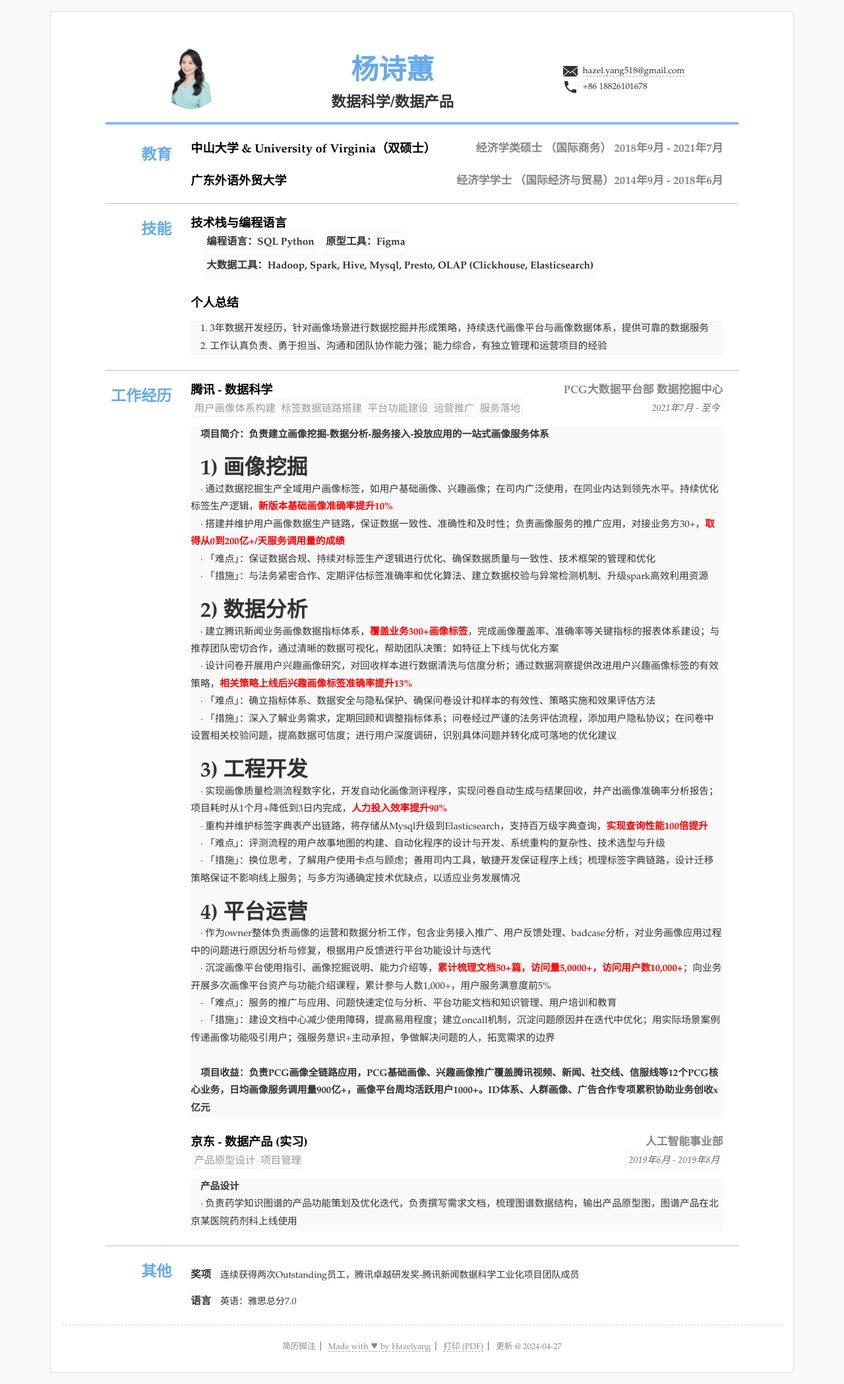
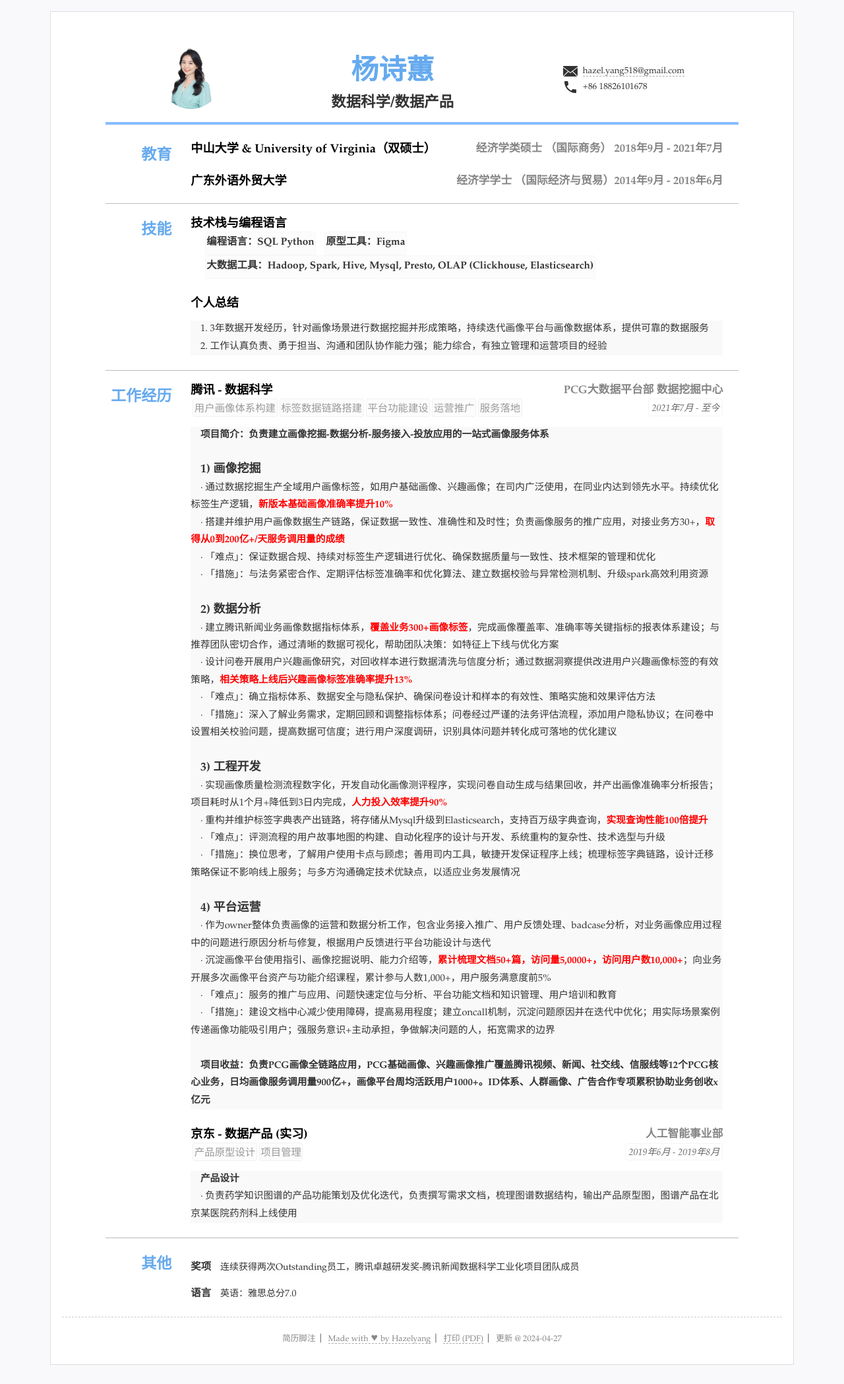
Before and after one commit to kuailexiaoshenxian/cn-wx-cv, a Jekyll site: the page built from index.html, in a window 1280 px wide. Shown: the whole page at 66% size. Built offline with Jekyll 4.4.1, drawn with Linux system fonts in a browser that asks for light colours.

Commit message:
Update resume.yml

```diff
--- a/_data/resume.yml
+++ b/_data/resume.yml
@@ -99,25 +99,25 @@ main: #简历主要内容，
     # summary: 职务或者工作总结(自动折叠) 业务数据科学：负责新闻业务画像覆盖率、准确率提升，建立画像服务的指标监控体系 <br>  &nbsp &nbsp  平台数据开发：作为开发者完成数据平台的链路搭建和功能上线，为业务提供可靠的画像平台服务
     detail: <strong>项目简介：负责建立画像挖掘-数据分析-服务接入-投放应用的一站式画像服务体系</strong> <br>  &nbsp &nbsp
             <br>  &nbsp &nbsp
-            <font size=6><strong> 1) 画像挖掘</strong></font> <br>  &nbsp &nbsp
+            <font size=4><strong> 1) 画像挖掘</strong></font> <br>  &nbsp &nbsp
             · 通过数据挖掘生产全域用户画像标签，如用户基础画像、兴趣画像；在司内广泛使用，在同业内达到领先水平。持续优化标签生产逻辑，<font color=#FF000><strong>新版本基础画像准确率提升10%</strong></font> <br> &nbsp &nbsp
             · 搭建并维护用户画像数据生产链路，保证数据一致性、准确性和及时性；负责画像服务的推广应用，对接业务方30+，<font color=#FF000><strong>取得从0到200亿+/天服务调用量的成绩</strong></font>  <br>  &nbsp &nbsp
             · 「难点」：保证数据合规、持续对标签生产逻辑进行优化、确保数据质量与一致性、技术框架的管理和优化 <br>  &nbsp &nbsp
             · 「措施」：与法务紧密合作、定期评估标签准确率和优化算法、建立数据校验与异常检测机制、升级spark高效利用资源 <br>  &nbsp &nbsp
             <br>  &nbsp &nbsp
-            <font size=6><strong> 2) 数据分析</strong></font>  <br>  &nbsp &nbsp
+            <font size=4><strong> 2) 数据分析</strong></font>  <br>  &nbsp &nbsp
             · 建立腾讯新闻业务画像数据指标体系，<font color=#FF000><strong>覆盖业务300+画像标签</strong></font>，完成画像覆盖率、准确率等关键指标的报表体系建设；与推荐团队密切合作，通过清晰的数据可视化，帮助团队决策：如特征上下线与优化方案 <br>  &nbsp &nbsp
             · 设计问卷开展用户兴趣画像研究，对回收样本进行数据清洗与信度分析；通过数据洞察提供改进用户兴趣画像标签的有效策略，<font color=#FF000><strong>相关策略上线后兴趣画像标签准确率提升13%</strong></font> <br>  &nbsp &nbsp
             · 「难点」：确立指标体系、数据安全与隐私保护、确保问卷设计和样本的有效性、策略实施和效果评估方法 <br>  &nbsp &nbsp
             · 「措施」：深入了解业务需求，定期回顾和调整指标体系；问卷经过严谨的法务评估流程，添加用户隐私协议；在问卷中设置相关校验问题，提高数据可信度；进行用户深度调研，识别具体问题并转化成可落地的优化建议 <br>  &nbsp &nbsp
             <br>  &nbsp &nbsp
-            <font size=6><strong> 3) 工程开发</strong></font>  <br>  &nbsp &nbsp
+            <font size=4><strong> 3) 工程开发</strong></font>  <br>  &nbsp &nbsp
             · 实现画像质量检测流程数字化，开发自动化画像测评程序，实现问卷自动生成与结果回收，并产出画像准确率分析报告；项目耗时从1个月+降低到3日内完成，<font color=#FF000><strong>人力投入效率提升90% </strong></font> <br>  &nbsp &nbsp
             · 重构并维护标签字典表产出链路，将存储从Mysql升级到Elasticsearch，支持百万级字典查询，<font color=#FF000><strong>实现查询性能100倍提升</strong></font> <br>  &nbsp &nbsp
             · 「难点」：评测流程的用户故事地图的构建、自动化程序的设计与开发、系统重构的复杂性、技术选型与升级 <br>  &nbsp &nbsp
             · 「措施」：换位思考，了解用户使用卡点与顾虑；善用司内工具，敏捷开发保证程序上线；梳理标签字典链路，设计迁移策略保证不影响线上服务；与多方沟通确定技术优缺点，以适应业务发展情况 <br>  &nbsp &nbsp
             <br>  &nbsp &nbsp
-            <font size=6><strong> 4) 平台运营</strong></font>  <br>  &nbsp &nbsp
+            <font size=4><strong> 4) 平台运营</strong></font>  <br>  &nbsp &nbsp
             · 作为owner整体负责画像的运营和数据分析工作，包含业务接入推广、用户反馈处理、badcase分析，对业务画像应用过程中的问题进行原因分析与修复，根据用户反馈进行平台功能设计与迭代 <br>  &nbsp &nbsp
             · 沉淀画像平台使用指引、画像挖掘说明、能力介绍等，<font color=#FF000><strong>累计梳理文档50+篇，访问量5,0000+，访问用户数10,000+</strong></font>；向业务开展多次画像平台资产与功能介绍课程，累计参与人数1,000+，用户服务满意度前5% <br>  &nbsp &nbsp
             · 「难点」：服务的推广与应用、问题快速定位与分析、平台功能文档和知识管理、用户培训和教育 <br>  &nbsp &nbsp
```
